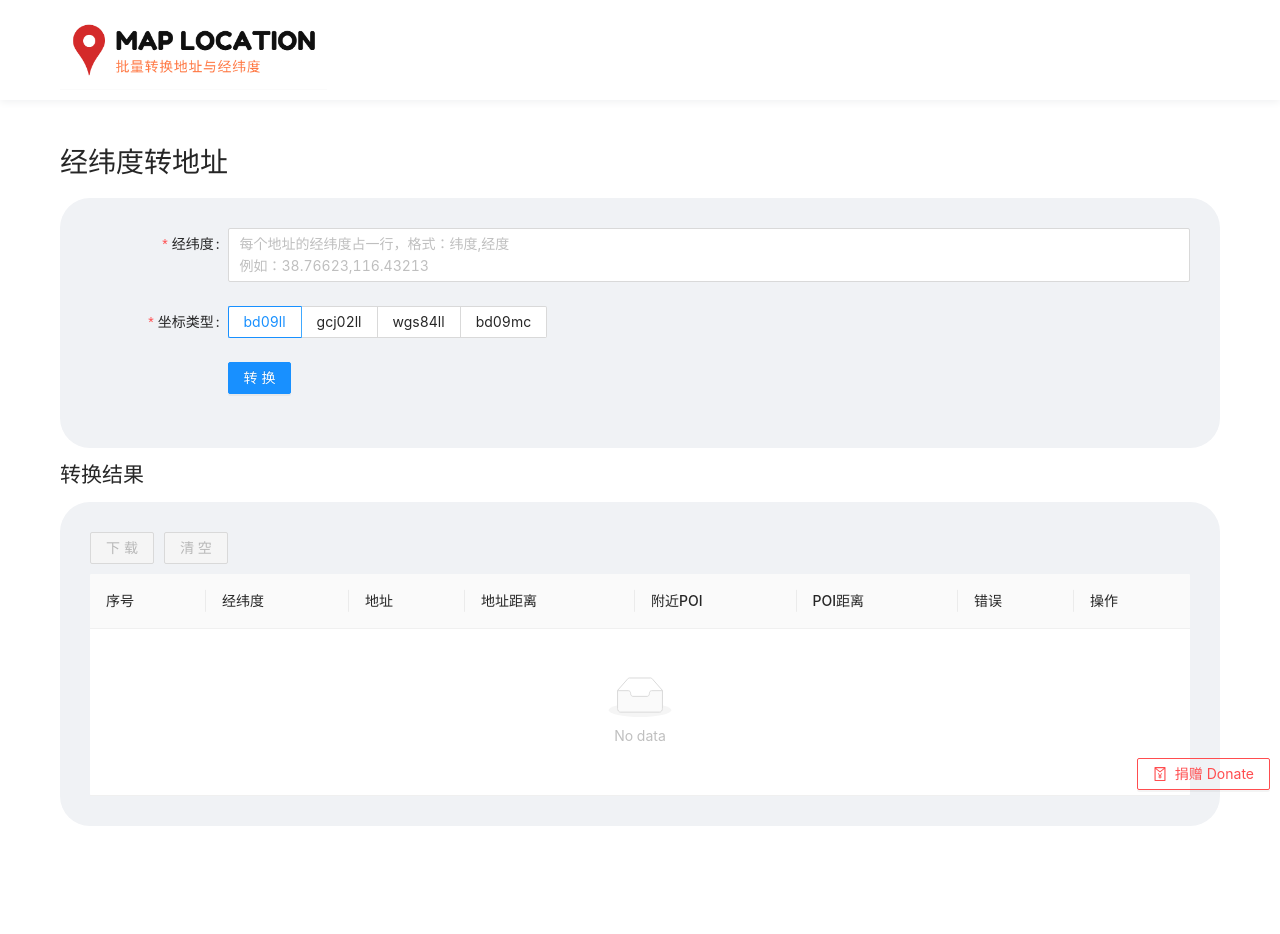
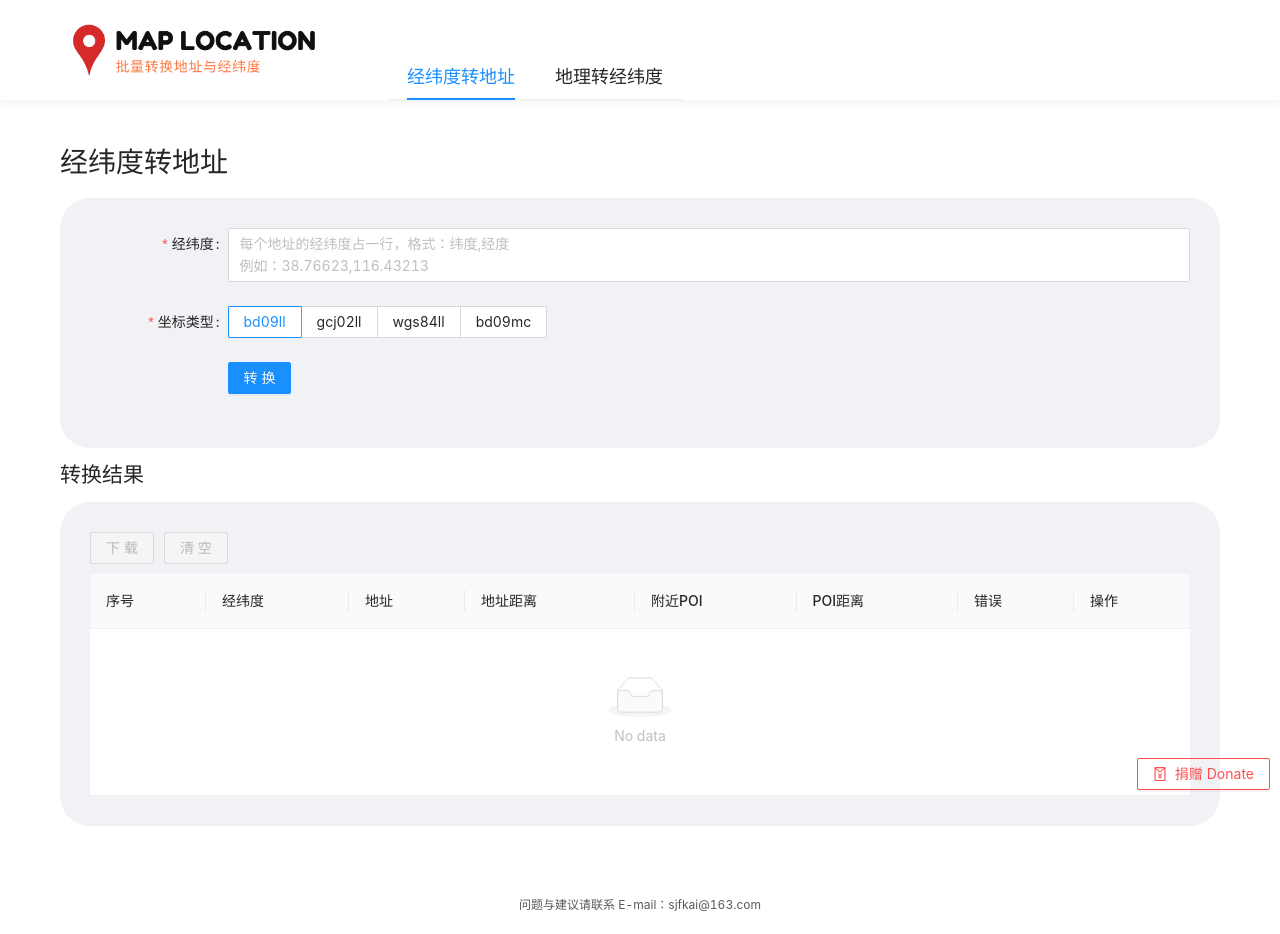
Before and after one commit to sjfkai/geocoding, a React app: page / in a window 1280 px wide. Before the commit the page ends 876 px from the top, so only its background shows below. Built offline with nearby package versions, Linux system fonts and the light colour scheme.

Commit message:
feat: add Sentry & Baidu tongji

```diff
--- a/package.json
+++ b/package.json
@@ -6,6 +6,7 @@
   "dependencies": {
     "@ant-design/icons": "^4.2.1",
     "@babel/core": "7.9.0",
+    "@sentry/react": "^5.19.1",
     "@svgr/webpack": "4.3.3",
     "@testing-library/jest-dom": "^4.2.4",
     "@testing-library/react": "^9.5.0",
--- a/public/index.html
+++ b/public/index.html
@@ -28,6 +28,16 @@
       Learn how to configure a non-root public URL by running `npm run build`.
     -->
     <title>MapLocation-批量转换地址与经纬度</title>
+    <!-- baidu tongji -->
+    <script>
+      var _hmt = _hmt || [];
+      (function() {
+        var hm = document.createElement("script");
+        hm.src = "https://hm.baidu.com/hm.js?6954a63ccea6703e39bf96568c79399a";
+        var s = document.getElementsByTagName("script")[0];
+        s.parentNode.insertBefore(hm, s);
+      })();
+    </script>
   </head>
   <body>
     <noscript>You need to enable JavaScript to run this app.</noscript>
--- /dev/null
+++ b/src/components/Footer.js
@@ -0,0 +1,11 @@
+import React from 'react'
+
+import styles from './Footer.module.css'
+
+export default function Header() {
+  return (
+    <div className={styles.footer}>
+        问题与建议请联系 E-mail：sjfkai@163.com
+    </div>
+  )
+}
--- /dev/null
+++ b/src/components/Footer.module.css
@@ -0,0 +1,6 @@
+.footer {
+  padding: 20px 0;
+  text-align: center;
+  font-size: 12px;
+  color: rgba(0,0,0,0.65);
+}
--- a/src/components/Header.js
+++ b/src/components/Header.js
@@ -1,4 +1,5 @@
 import React from 'react'
+import { Menu } from 'antd'
 import logo from '../assets/logo.png'
 
 import styles from './Header.module.css'
@@ -7,6 +8,16 @@ export default function Header() {
   return (
     <div className={styles.header}>
       <img className={styles.logo} src={logo} alt="logo"/>
+      <Menu className={styles.menu}selectedKeys={['reverse']} mode="horizontal">
+        <Menu.Item key="reverse">
+          经纬度转地址
+        </Menu.Item>
+        <Menu.Item key="geocoding">
+          <a href="https://maplocation.sjfkai.com" target="_blank" rel="noopener noreferrer">
+            地理转经纬度
+          </a>
+        </Menu.Item>
+      </Menu>
     </div>
   )
 }
--- a/src/components/Header.module.css
+++ b/src/components/Header.module.css
@@ -1,8 +1,15 @@
 .header {
   box-shadow: 0 2px 8px #f0f1f2;
+  display: flex;
+  align-items: flex-end;
 }
 
 .logo {
+  display: block;
   margin: 10px 60px;
   height: 80px;
 }
+
+.menu {
+  font-size: 18px;
+}
--- a/src/index.js
+++ b/src/index.js
@@ -5,6 +5,9 @@ import './index.css';
 // import Geocoding from './pages/Geocoding';
 import Reverse from './pages/Reverse';
 import * as serviceWorker from './serviceWorker';
+import * as Sentry from '@sentry/react';
+
+Sentry.init({dsn: "https://248d50e0958b4bd6938466b0da8ce65f@o134944.ingest.sentry.io/5330027"});
 
 // ReactDOM.render(
 //   <React.StrictMode>
--- a/src/pages/Reverse.js
+++ b/src/pages/Reverse.js
@@ -1,5 +1,6 @@
 import React from 'react'
 import Header from '../components/Header';
+import Footer from '../components/Footer';
 import ReverseForm from '../components/ReverseForm';
 import ResultTable from '../components/ResultTable';
 import useReverseGeocoding from '../hooks/useReverseGeocoding'
@@ -38,6 +39,7 @@ export default function Reverse() {
           />
         </div>
       </div>
+      <Footer />
       <Donate />
     </div>
   )
--- a/src/services/index.js
+++ b/src/services/index.js
@@ -1,4 +1,5 @@
 import { sleep, jsonpPromise } from '../utils'
+import { captureException } from '@sentry/react';
 
 function getFromStorage(key) {
   const cache = localStorage.getItem(key)
@@ -35,13 +36,22 @@ export async function getBaiduLocation({ geoCode, coordtype }) {
   // 为了不超qps限制，手动增加间隔
   await sleep(500)
   const url = `https://api.map.baidu.com/reverse_geocoding/v3/?ak=${window.baiduApiKey}&output=json&coordtype=${coordtype}&location=${geoCode}&extensions_poi=1`
-
-  const res = await jsonpPromise(url, {
-    param: 'callback',
-    prefix: 'showLocation',
-  })
-
-  console.log(res)
+  let res
+  try {
+    res = await jsonpPromise(url, {
+      param: 'callback',
+      prefix: 'showLocation',
+      timeout: 10000,
+    })
+  } catch (error) {
+    captureException(error)
+    return {
+      geoCode,
+      isError: true,
+      message: error.msg,
+      status: 1000,
+    }
+  }
 
   if (res.status !== 0) {
     return {
```
Also changed, not shown: 1 other file (tests, documents, lock files or other folders).
